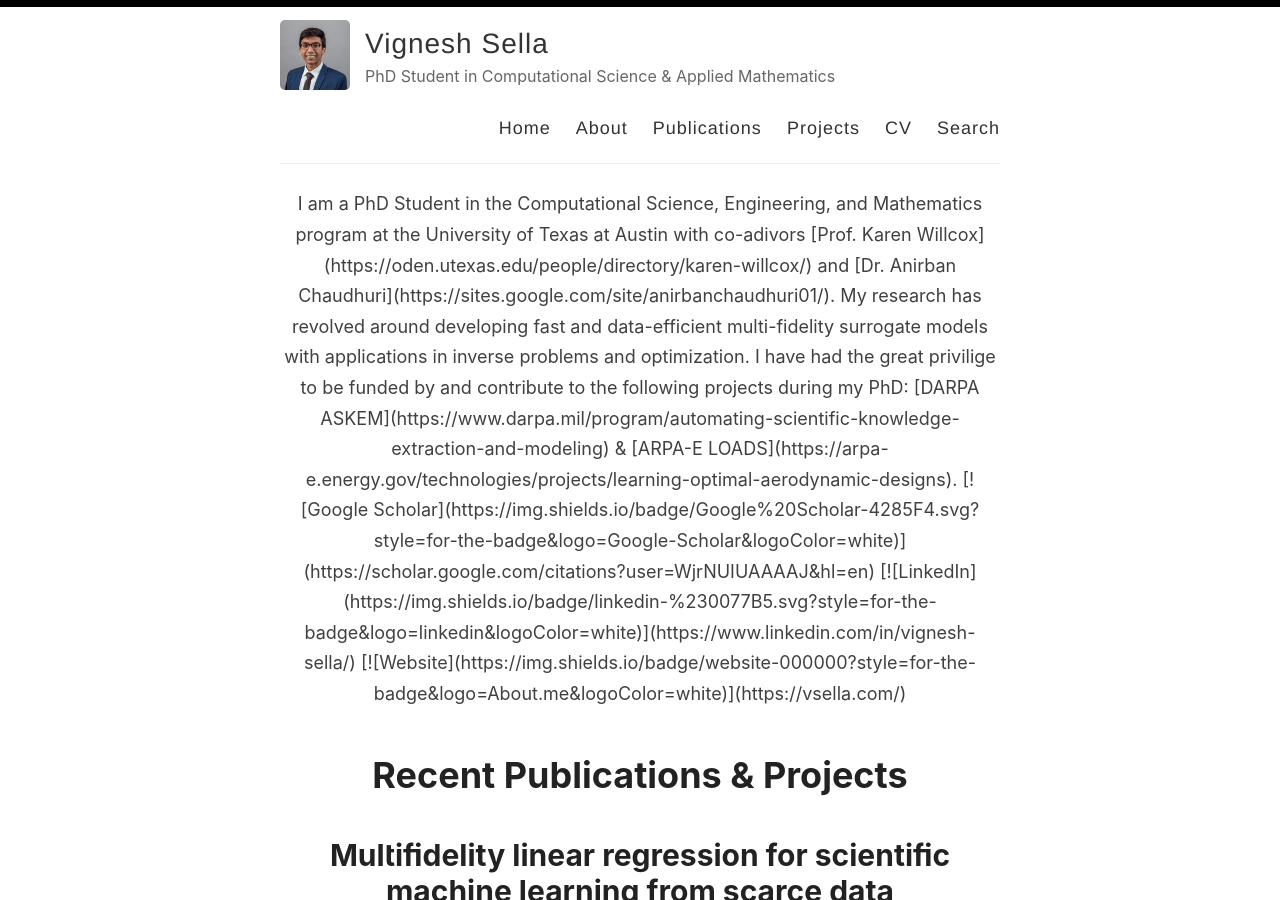
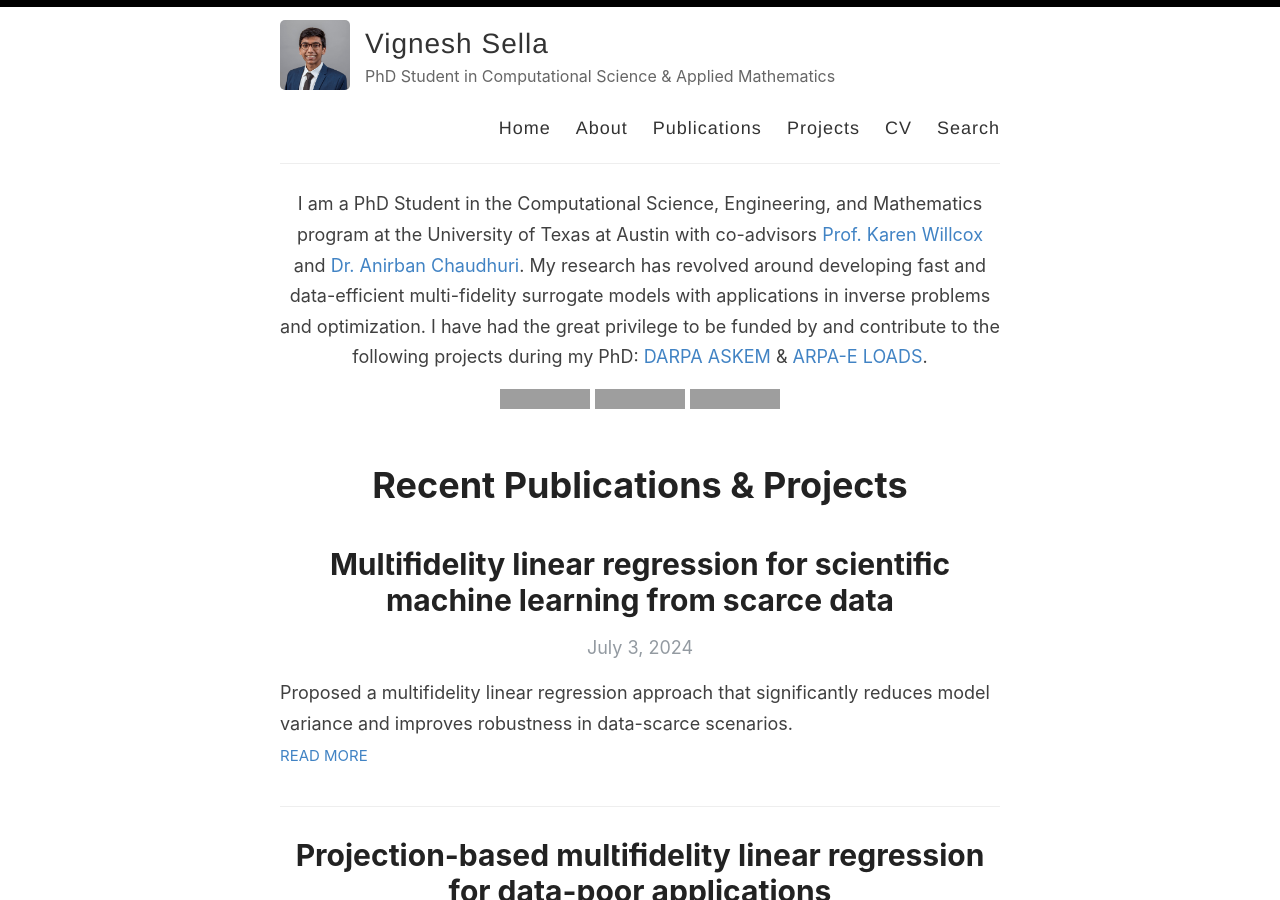
Before and after one commit to VigneshSella/vigneshsella.github.io, a Jekyll site: the page built from index.html, in a window 1280 px wide and 900 px high. Built offline with Jekyll 4.4.1, drawn with Linux system fonts in a browser that asks for light colours; the list of posts is cut into pages by our own code; grey boxes are pictures that could not be loaded.

Commit message:
Update index.html

```diff
--- a/index.html
+++ b/index.html
@@ -3,9 +3,27 @@ layout: default
 ---
 
 <!-- Blurb about yourself using Markdown -->
-<div class="entry" style="text-align: center; margin-bottom: 20px;">
-  {% include about-me.md %}
+<div class="about-me" style="text-align: center; margin-bottom: 20px;">
+  <p>I am a PhD Student in the Computational Science, Engineering, and Mathematics program at the University of Texas at Austin with co-advisors <a href="https://oden.utexas.edu/people/directory/karen-willcox/">Prof. Karen Willcox</a> and <a href="https://sites.google.com/site/anirbanchaudhuri01/">Dr. Anirban Chaudhuri</a>. My research has revolved around developing fast and data-efficient multi-fidelity surrogate models with applications in inverse problems and optimization. I have had the great privilege to be funded by and contribute to the following projects during my PhD: <a href="https://www.darpa.mil/program/automating-scientific-knowledge-extraction-and-modeling">DARPA ASKEM</a> & <a href="https://arpa-e.energy.gov/technologies/projects/learning-optimal-aerodynamic-designs">ARPA-E LOADS</a>.</p>
+
+  <p>
+    <a href="https://scholar.google.com/citations?user=WjrNUIUAAAAJ&hl=en">
+      <img src="https://img.shields.io/badge/Google%20Scholar-4285F4.svg?style=for-the-badge&logo=Google-Scholar&logoColor=white" alt="Google Scholar">
+    </a>
+    <a href="https://www.linkedin.com/in/vignesh-sella/">
+      <img src="https://img.shields.io/badge/linkedin-%230077B5.svg?style=for-the-badge&logo=linkedin&logoColor=white" alt="LinkedIn">
+    </a>
+    <a href="https://vsella.com/">
+      <img src="https://img.shields.io/badge/website-000000?style=for-the-badge&logo=About.me&logoColor=white" alt="Website">
+    </a>
+  </p>
 </div>
+<!-- <div class="about-me" style="text-align: center; margin-bottom: 20px;">
+  {% capture about_content %}
+    {% include about-me.md %}
+  {% endcapture %}
+  {{ about_content | markdownify }}
+</div> -->
 
 <h2 style="text-align: center; font-size: 2em;">Recent Publications & Projects</h2>
 
```
